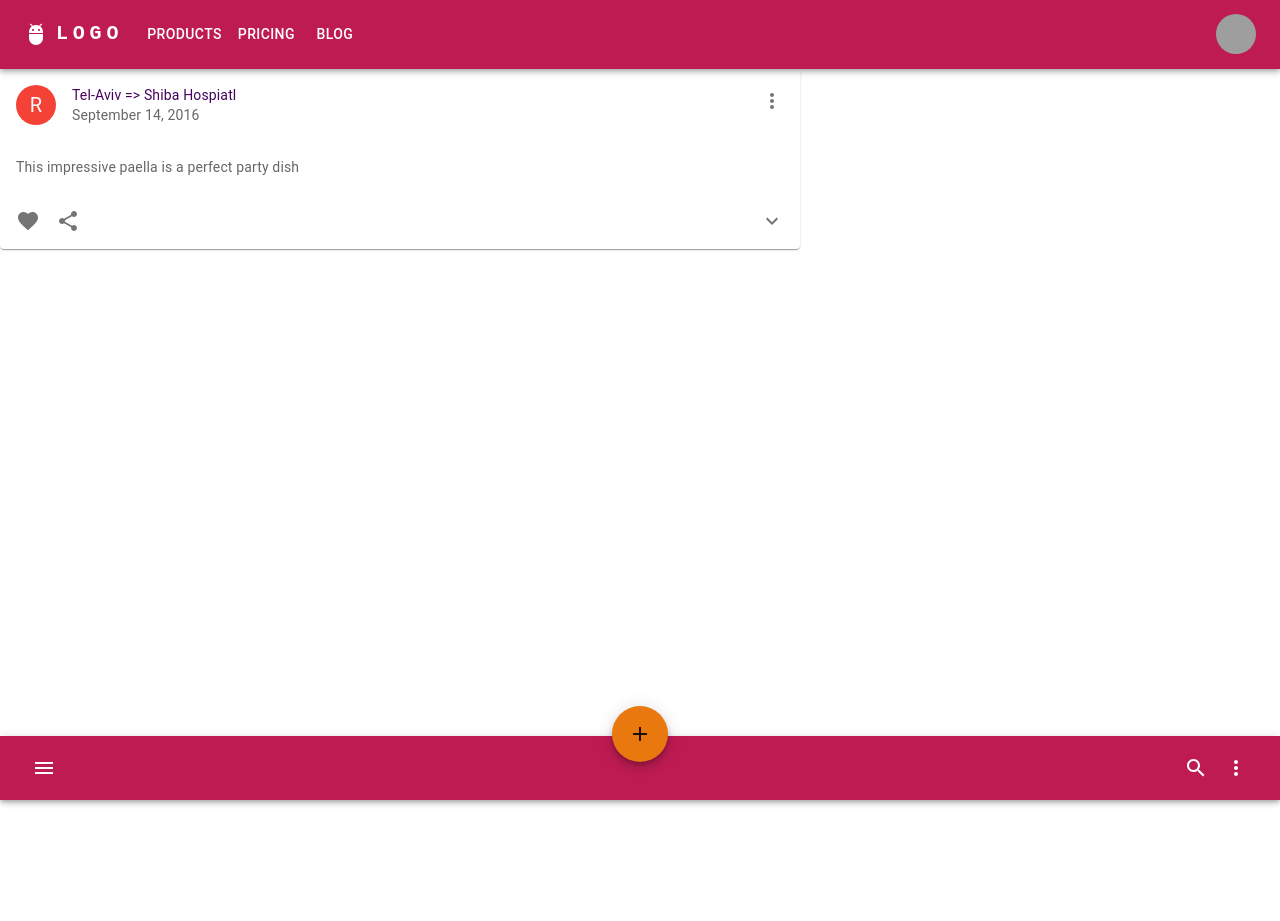
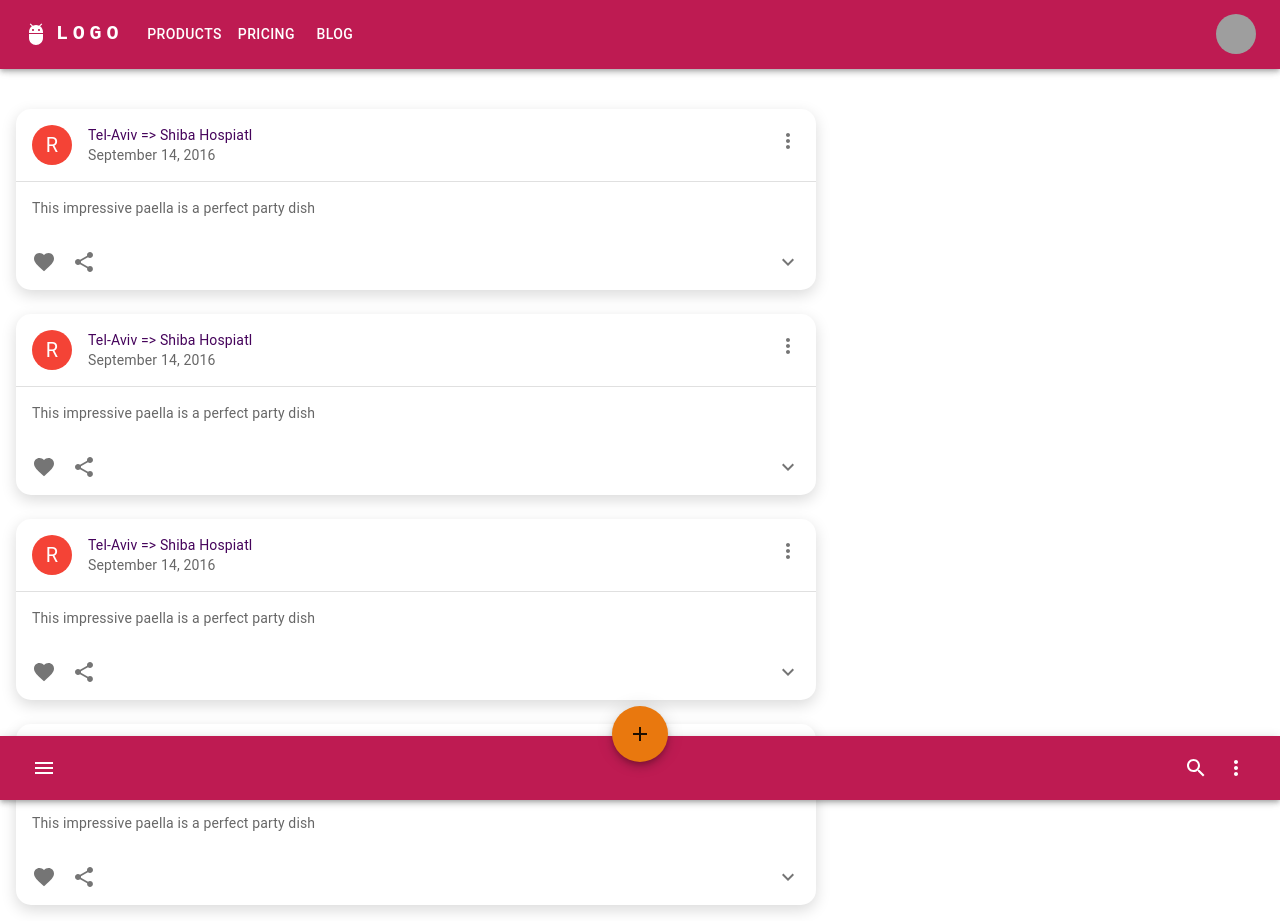
Before and after one commit to dhasdiel/DriveToGood_Frontend, a React (Create React App) app: page / in a window 1280 px wide. Before the commit the page ends 800 px from the top, so only its background shows below. Built offline with nearby package versions, Linux system fonts and the light colour scheme; grey boxes are pictures that could not be loaded.

Commit message:
added some stuped style

```diff
--- a/src/App.js
+++ b/src/App.js
@@ -6,7 +6,7 @@ import { theme } from "./style/theme";
 
 import BottomAppBar from "./components/BottomAppBar";
 import UpAppBar from "./components/UpAppBar";
-import Rides from "./components/Rides/Rides";
+import Rides from "./components/rides/Rides";
 
 function App() {
   return (
--- /dev/null
+++ b/src/components/rides/RideItem.css
@@ -0,0 +1,35 @@
+
+
+/* CSS */
+.button-42 {
+  background-color: initial;
+  background-image: linear-gradient(-180deg, #e9780e, #be1b52);
+  border-radius: 6px;
+  box-shadow: rgba(0, 0, 0, 0.1) 0 2px 4px;
+  color: #FFFFFF;
+  cursor: pointer;
+  display: inline-block;
+font-family: Inter,-apple-system,system-ui,Roboto,"Helvetica Neue",Arial,sans-serif;
+  height: 50px;
+  line-height: 40px;
+  outline: 0;
+  overflow: hidden;
+  padding: 0 20px;
+  pointer-events: auto;
+  position: relative;
+  text-align: center;
+  touch-action: manipulation;
+  user-select: none;
+  -webkit-user-select: none;
+  vertical-align: top;
+  white-space: nowrap;
+  width: 100%;
+  z-index: 9;
+  border: 0;
+  transition: box-shadow .2s;
+
+}
+
+.button-42:hover {
+  box-shadow: rgba(253, 76, 0, 0.5) 0 3px 8px;
+}
--- a/src/components/rides/RideItem.js
+++ b/src/components/rides/RideItem.js
@@ -14,6 +14,10 @@ import FavoriteIcon from "@mui/icons-material/Favorite";
 import ShareIcon from "@mui/icons-material/Share";
 import ExpandMoreIcon from "@mui/icons-material/ExpandMore";
 import MoreVertIcon from "@mui/icons-material/MoreVert";
+import { Button, Container, Divider } from "@mui/material";
+import DirectionsCarIcon from "@mui/icons-material/DirectionsCar";
+
+import "./RideItem.css";
 
 const DUNB_RIDES = [
   {
@@ -44,7 +48,13 @@ export default function RideItem() {
   };
 
   return (
-    <Card sx={{ maxWidth: 800 }}>
+    <Card
+      sx={{
+        maxWidth: 800,
+        boxShadow: "rgba(0, 0, 0, 0.15) 0px 5px 15px 0px",
+        borderRadius: "15px",
+      }}
+    >
       <CardHeader
         avatar={
           <Avatar sx={{ bgcolor: red[500] }} aria-label="recipe">
@@ -65,6 +75,7 @@ export default function RideItem() {
         image="/static/images/cards/paella.jpg"
         alt="Paella dish"
       /> */}
+      <Divider />
       <CardContent>
         <Typography variant="body2" color="text.secondary">
           This impressive paella is a perfect party dish
@@ -116,6 +127,15 @@ export default function RideItem() {
             serve.
           </Typography>
         </CardContent>
+        <Button
+          className="button-42"
+          color={"secondary"}
+          size="large"
+          variant="contained"
+          endIcon={<DirectionsCarIcon />}
+        >
+          Start
+        </Button>
       </Collapse>
     </Card>
   );
--- a/src/components/rides/Rides.js
+++ b/src/components/rides/Rides.js
@@ -1,14 +1,28 @@
 import React from "react";
 import Grid from "@mui/material/Grid";
 import RideItem from "./RideItem";
+import { Box } from "@mui/system";
+
+
 
 const Rides = (props) => {
   return (
-    <Grid container>
+    <Box sx={{ flexGrow: 1, justifyContent:"center", display:"flex"}}>
+    <Grid container rowSpacing={3}  sx={{m:2}}>
+      <Grid item xs={12}>
+        <RideItem />
+      </Grid>
+      <Grid item xs={12}>
+        <RideItem />
+      </Grid>
+      <Grid item xs={12}>
+        <RideItem />
+      </Grid>
       <Grid item xs={12}>
         <RideItem />
       </Grid>
     </Grid>
+    </Box>
   );
 };
 
```
Also changed, not shown: 1 other file (tests, documents, lock files or other folders).
